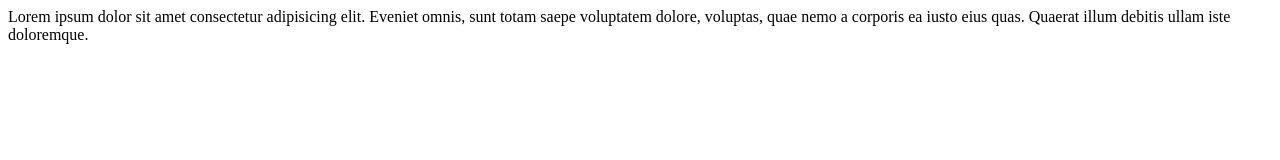
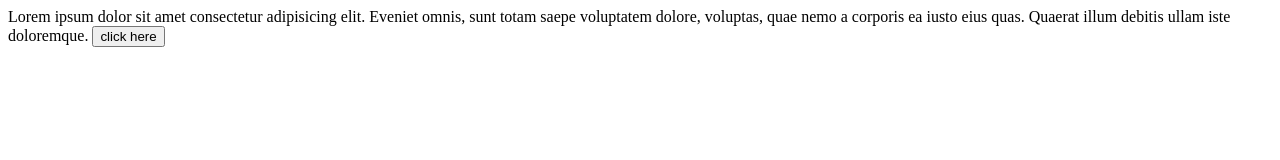
Before and after one commit to dennisjsh07/git-tutorial, a plain HTML site: page index.html in a window 1280 px wide. Drawn offline with Linux system fonts and the light colour scheme.

Commit message:
added-new features

```diff
--- a/index.html
+++ b/index.html
@@ -3,9 +3,10 @@
 <head>
     <meta charset="UTF-8">
     <meta name="viewport" content="width=device-width, initial-scale=1.0">
-    <title>Document</title>
+    <title>add-features</title>
 </head>
 <body>
     Lorem ipsum dolor sit amet consectetur adipisicing elit. Eveniet omnis, sunt totam saepe voluptatem dolore, voluptas, quae nemo a corporis ea iusto eius quas. Quaerat illum debitis ullam iste doloremque.
 </body>
+<button>click here</button>
 </html>
```
